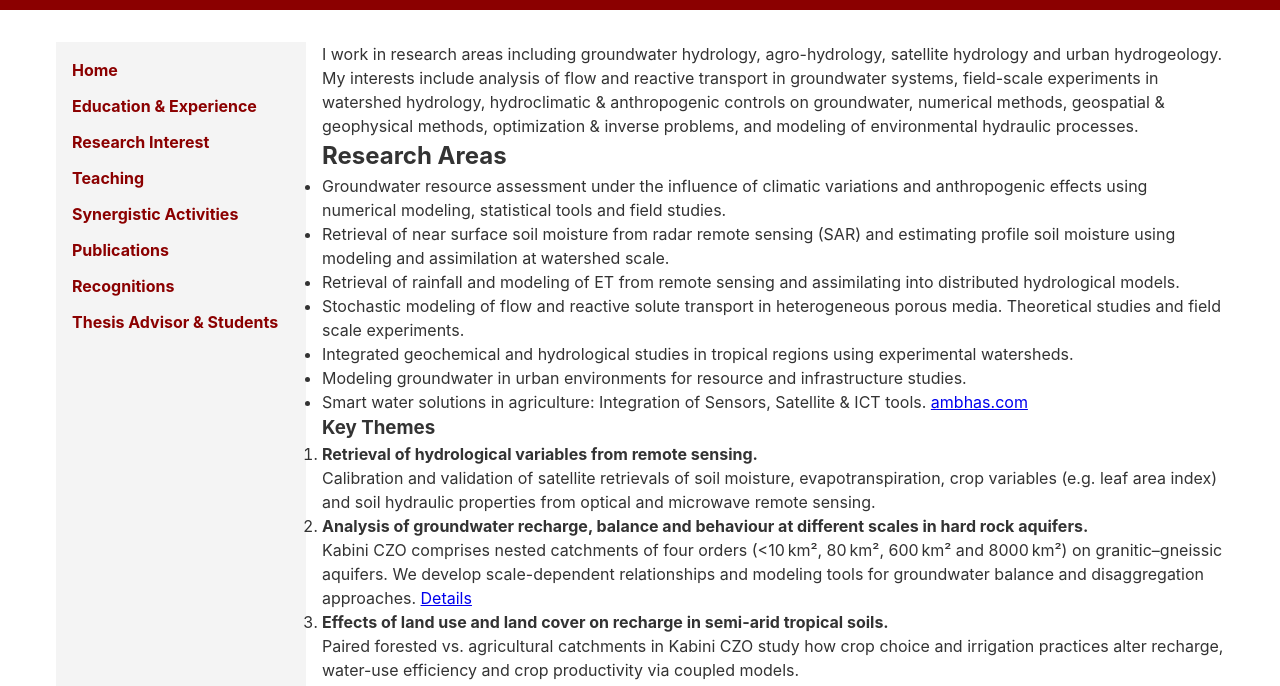
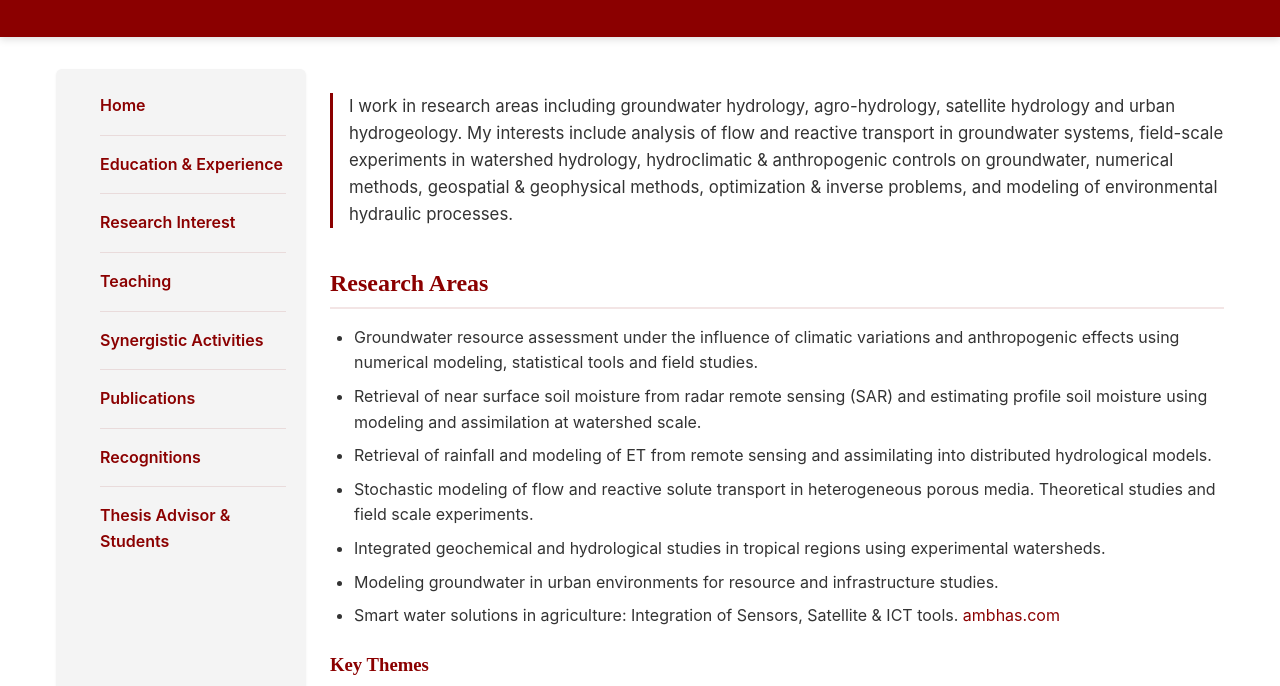
Before and after one commit to sraocodes/sekharmuddu, a plain HTML site: page research.html in a window 1280 px wide. Shown: the part 110-796 px from the top of the page. Drawn offline with Linux system fonts and the light colour scheme.

Commit message:
Update style.css

```diff
--- a/style.css
+++ b/style.css
@@ -1,13 +1,15 @@
 /*—————— Variables & Reset ——————*/
 :root {
-    --clr-primary:   #8b0000;
-    --clr-accent:    #ffd700;
-    --clr-nav-bg:    #f4f4f4;
-    --clr-bg:        #fff;
-    --clr-text:      #333;
-    --ff-sans:       'Inter', sans-serif;
-    --transition:    0.3s ease;
+  --clr-primary: #8b0000;
+  --clr-accent: #ffd700;
+  --clr-nav-bg: #f4f4f4;
+  --clr-bg: #fff;
+  --clr-text: #333;
+  --ff-heading: 'Lora', serif;
+  --ff-sans: 'Inter', sans-serif;
+  --transition: 0.3s ease;
 }
+
 *,
 *::before,
 *::after {
@@ -15,11 +17,48 @@
   padding: 0;
   box-sizing: border-box;
 }
+
+/* Add Google Fonts */
+@import url('https://fonts.googleapis.com/css2?family=Inter:wght@300;400;600&family=Lora:ital,wght@0,400;0,600;1,400&display=swap');
+
 body {
   font-family: var(--ff-sans), sans-serif;
   color: var(--clr-text);
   background: var(--clr-bg);
-    line-height: 1.5;
+  line-height: 1.6;
+}
+
+/* Typography enhancements */
+h1, h2, h3 {
+  font-family: var(--ff-heading);
+  margin-bottom: 1rem;
+  line-height: 1.3;
+}
+
+h2 {
+  color: var(--clr-primary);
+  border-bottom: 2px solid rgba(139, 0, 0, 0.1);
+  padding-bottom: 0.5rem;
+  margin-top: 2rem;
+}
+
+h3 {
+  color: var(--clr-primary);
+  margin-top: 1.5rem;
+}
+
+p {
+  margin-bottom: 1rem;
+}
+
+a {
+  color: var(--clr-primary);
+  text-decoration: none;
+  transition: color var(--transition);
+}
+
+a:hover {
+  color: var(--clr-accent);
 }
 
 /*—————— Header ——————*/
@@ -31,14 +70,20 @@
   color: #fff;
   padding: clamp(0.75rem, 2.5vw, 1.5rem);
   text-align: center;
+  box-shadow: 0 2px 8px rgba(0,0,0,0.15);
 }
+
 header h1 {
   font-size: clamp(1.5rem, 5vw, 2rem);
+  font-weight: 600;
 }
+
 header p {
   font-size: clamp(0.8rem, 2.5vw, 1rem);
   opacity: 0.9;
+  font-style: italic;
 }
+
 .menu-toggle {
   display: none;
   position: absolute;
@@ -56,36 +101,76 @@
   display: grid;
   grid-template-areas: "sidebar main";
   grid-template-columns: 250px 1fr;
-    gap: 1rem;
+  gap: 1.5rem;
   max-width: 1200px;
   margin: 2rem auto;
   padding: 0 1rem;
 }
+
 aside {
   grid-area: sidebar;
   background: var(--clr-nav-bg);
-    padding: 1rem;
+  padding: 1.25rem;
+  border-radius: 6px;
+  box-shadow: 0 1px 3px rgba(0,0,0,0.05);
 }
+
 main {
   grid-area: main;
+}
+
+/* Enhanced section styling */
+section {
+  margin-bottom: 2.5rem;
+}
+
+#intro p {
+  font-size: 1.05rem;
+  border-left: 3px solid var(--clr-primary);
+  padding-left: 1rem;
+  margin: 1.5rem 0;
 }
 
 /*—————— Navigation ——————*/
 nav ul {
   list-style: none;
 }
+
 nav li + li {
   margin-top: 0.75rem;
+  border-top: 1px solid rgba(139, 0, 0, 0.1);
+  padding-top: 0.75rem;
 }
+
 nav a {
   display: block;
   text-decoration: none;
   color: var(--clr-primary);
-    font-weight: bold;
+  font-weight: 600;
   transition: color var(--transition);
+  padding: 0.25rem 0;
 }
+
 nav a:hover {
   color: var(--clr-accent);
+}
+
+/* List styling */
+ul, ol {
+  margin-left: 1.5rem;
+  margin-bottom: 1.5rem;
+}
+
+li {
+  margin-bottom: 0.5rem;
+}
+
+#research-areas ol li {
+  margin-bottom: 1.25rem;
+}
+
+#research-areas ol li strong {
+  color: var(--clr-primary);
 }
 
 /*—————— Profile Card (Home) ——————*/
@@ -98,18 +183,22 @@
   overflow: hidden;
   text-align: center;
 }
+
 .profile-card img {
   width: 100%;
   height: auto;
   object-fit: cover;
 }
+
 .profile-details {
   padding: 1rem;
 }
+
 .profile-details address {
   font-style: normal;
   line-height: 1.4;
 }
+
 .profile-details a {
   color: var(--clr-primary);
   text-decoration: none;
@@ -137,6 +226,10 @@
   }
   nav li + li {
     margin-top: 0;
+    border-top: none;
+    padding-top: 0;
+    border-left: 1px solid rgba(139, 0, 0, 0.2);
+    padding-left: 1rem;
   }
 }
 
@@ -162,4 +255,10 @@
     display: flex;
     flex-direction: column;
   }
+  nav li + li {
+    border-left: none;
+    padding-left: 0;
+    border-top: 1px solid rgba(139, 0, 0, 0.1);
+    padding-top: 0.75rem;
   }
+}
```
Lines whose indentation alone changed are shown as unchanged.
